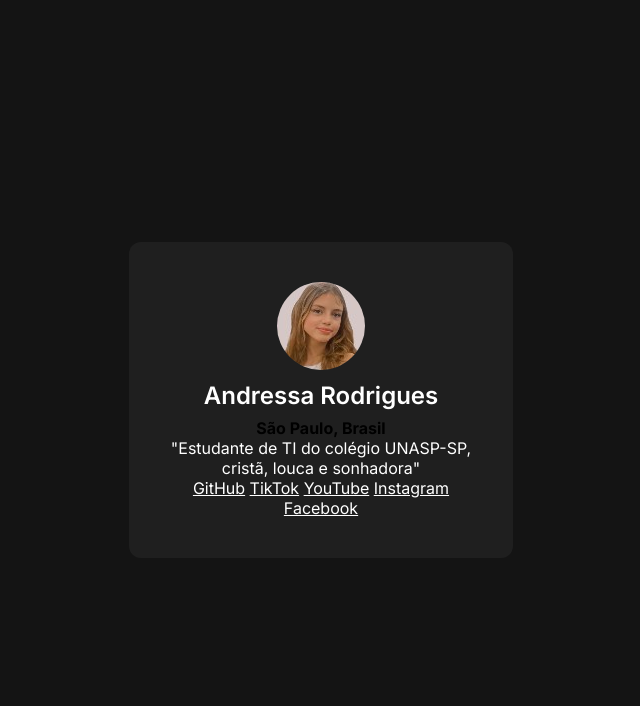
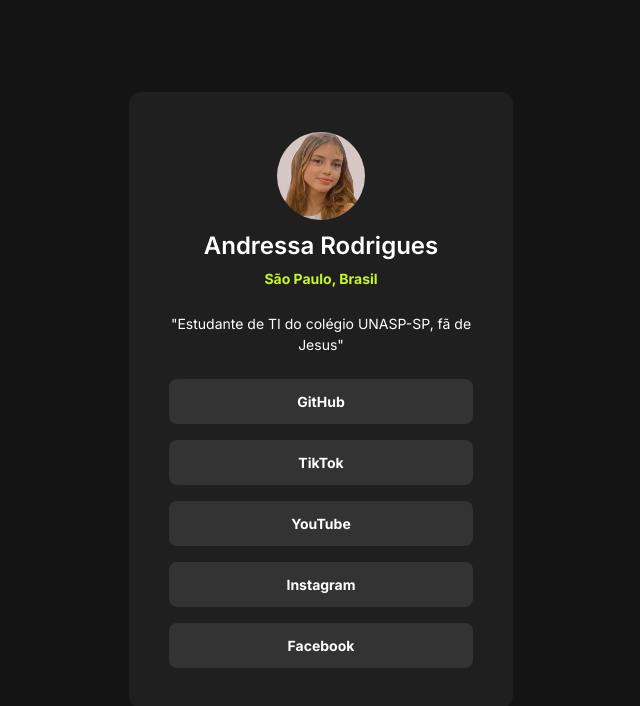
Before and after one commit to Andressa-Rodrigues-Accacio-12A/meus-links, a plain HTML site: page index.html in a window 1280 px wide. Shown: the whole page, without its empty margins (319-959 px from the left). Drawn offline with Linux system fonts and the light colour scheme.

Commit message:
desenvolvimento do css terminado

```diff
--- a/index.html
+++ b/index.html
@@ -15,7 +15,7 @@
         <h1>Andressa Rodrigues</h1>
         <strong>São Paulo, Brasil</strong>
 
-        <p>"Estudante de TI do colégio UNASP-SP, cristã, louca e sonhadora"</p>
+        <p>"Estudante de TI do colégio UNASP-SP, fã de Jesus"</p>
 
         <a href="https://github.com/Andressa-Rodrigues-Accacio-12A">GitHub</a>
         <a href="https://www.tiktok.com/@user10022009_">TikTok</a>
--- a/style.css
+++ b/style.css
@@ -37,6 +37,29 @@ div h1 {
     margin-bottom: 4px;
 }
 
+div strong {
+    color: #c4f82a;
+    font-size: 14px;
+    line-height: 21px;
+}
+
 div p {
+    margin-block: 24px;
+    font-size: 14px;
+    line-height: 21px;
+}
 
+div a + a {
+    margin-top: 16px;
 }
+
+div a{
+    display: block;
+    text-decoration: none;
+    background-color: #333333;
+    padding: 12px;
+    border-radius: 8px;
+    font-weight: 700;
+    font-size: 14px;
+    line-height: 21px;
+}
```
